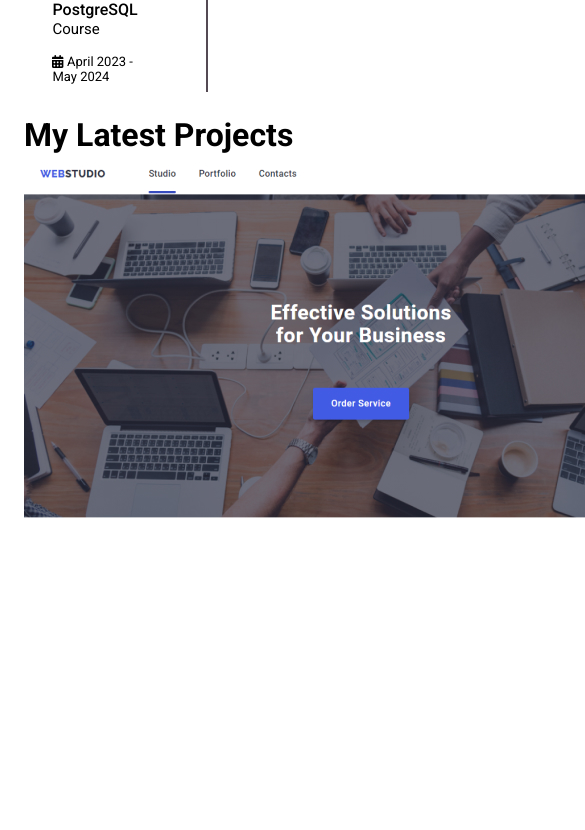
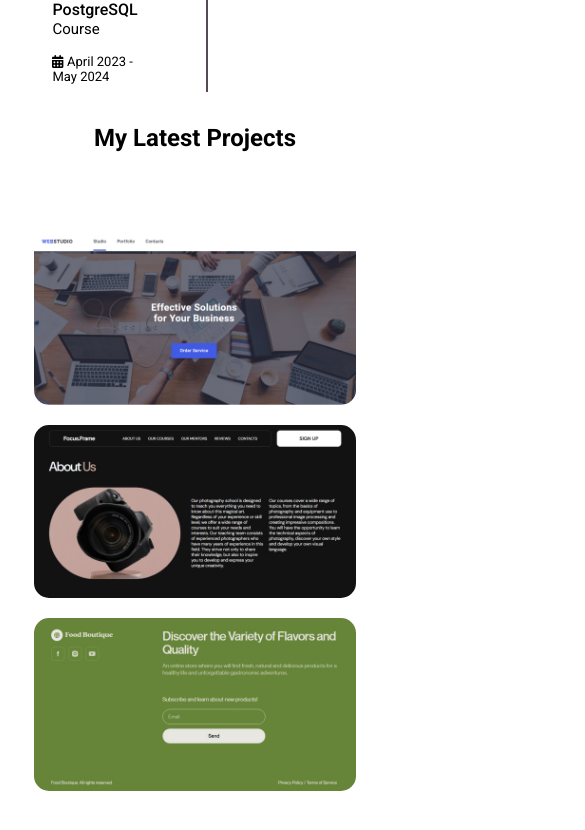
Before and after one commit to NikkiPotomakha/my-portfolio, a React (Create React App) app: page / in a window 390 px wide. Shown: the part 5012-5842 px from the top of the page, 585 px wide, since content can reach past the window. Before the commit the page ends 5534 px from the top, so only its background shows below. Built offline with nearby package versions, Linux system fonts and the light colour scheme; a web font is replaced by a local one.

Commit message:
added some stuff in styles

```diff
--- a/src/components/Projects/Projects.css
+++ b/src/components/Projects/Projects.css
@@ -0,0 +1,84 @@
+.mywork {
+    display: flex;
+    flex-direction: column;
+    align-items: center;
+    justify-content: center;
+    gap: 80px;
+    margin: 80px 20px; /* Зменшимо відступи для мобільних */
+}
+
+.mywork_title {
+    position: relative;
+}
+
+.mywork_title h1 {
+    padding: 0px 20px; /* Зменшимо відступи */
+    font-size: 28px; /* Зменшимо розмір шрифту */
+}
+
+.mywork_container {
+    display: grid;
+    grid-template-columns: 1fr 1fr 1fr;
+    gap: 40px;
+}
+
+.mywork_container img {
+    box-sizing: border-box;
+    width: 100%; /* Автоматична адаптація ширини */
+    max-width: 390px;
+    height: auto; /* Висота змінюється пропорційно ширині */
+    transition: 0.3s;
+    cursor: pointer;
+    border-radius: 15px;
+}
+
+.mywork_container img:hover {
+    transform: scale(1.10);
+    border: 4px solid #e863e1;
+    border-radius: 15px;
+    transition: 0.3s;
+}
+
+/* Адаптивність для планшетів */
+@media (max-width: 1024px) {
+    .mywork_container {
+        grid-template-columns: 1fr 1fr; /* 2 колонки замість 3 */
+        gap: 30px;
+    }
+
+    .mywork_title h1 {
+        font-size: 32px; /* Трохи менший шрифт */
+    }
+}
+
+/* Адаптивність для мобільних пристроїв */
+@media (max-width: 768px) {
+    .mywork_container {
+        grid-template-columns: 1fr; /* 1 колонка */
+        gap: 20px;
+    }
+
+    .mywork_title h1 {
+        font-size: 24px; /* Ще менший шрифт */
+    }
+
+    .mywork {
+        margin: 40px 10px; /* Ще менші відступи */
+    }
+}
+
+/* Адаптивність для великих екранів */
+@media (min-width: 1440px) {
+    .mywork {
+        margin: 80px 200px; /* Збільшимо відступи */
+    }
+
+    .mywork_title h1 {
+        font-size: 40px; /* Більший заголовок */
+    }
+
+    .mywork_container img {
+        width: 450px; /* Збільшимо зображення */
+        height: auto;
+    }
+}
--- a/src/components/Projects/Projects.jsx
+++ b/src/components/Projects/Projects.jsx
@@ -1,19 +1,19 @@
 import React from 'react'
 import "./Projects.css"
-import Project_1 from "../../images/Project 1.jpg";
-import Project_2 from "../../images/Project 2.jpg";
-import Project_3 from "../../images/Project 3.jpg";
+import mywork_data from '../../project_data';
 
 const Projects = () => {
     return (
         <div className='mywork'>
             <div className="mywork_title">
                 <h1>My Latest Projects</h1>
-                <img src={Project_1} alt="" />
+
             </div>
             <div className="mywork_container">
-
-      </div>
+                {mywork_data.map((work, index) => {
+                 return <img key={index} src={work.w_img} alt="" />
+             })}
+            </div>
     </div>
   )
 }
```
